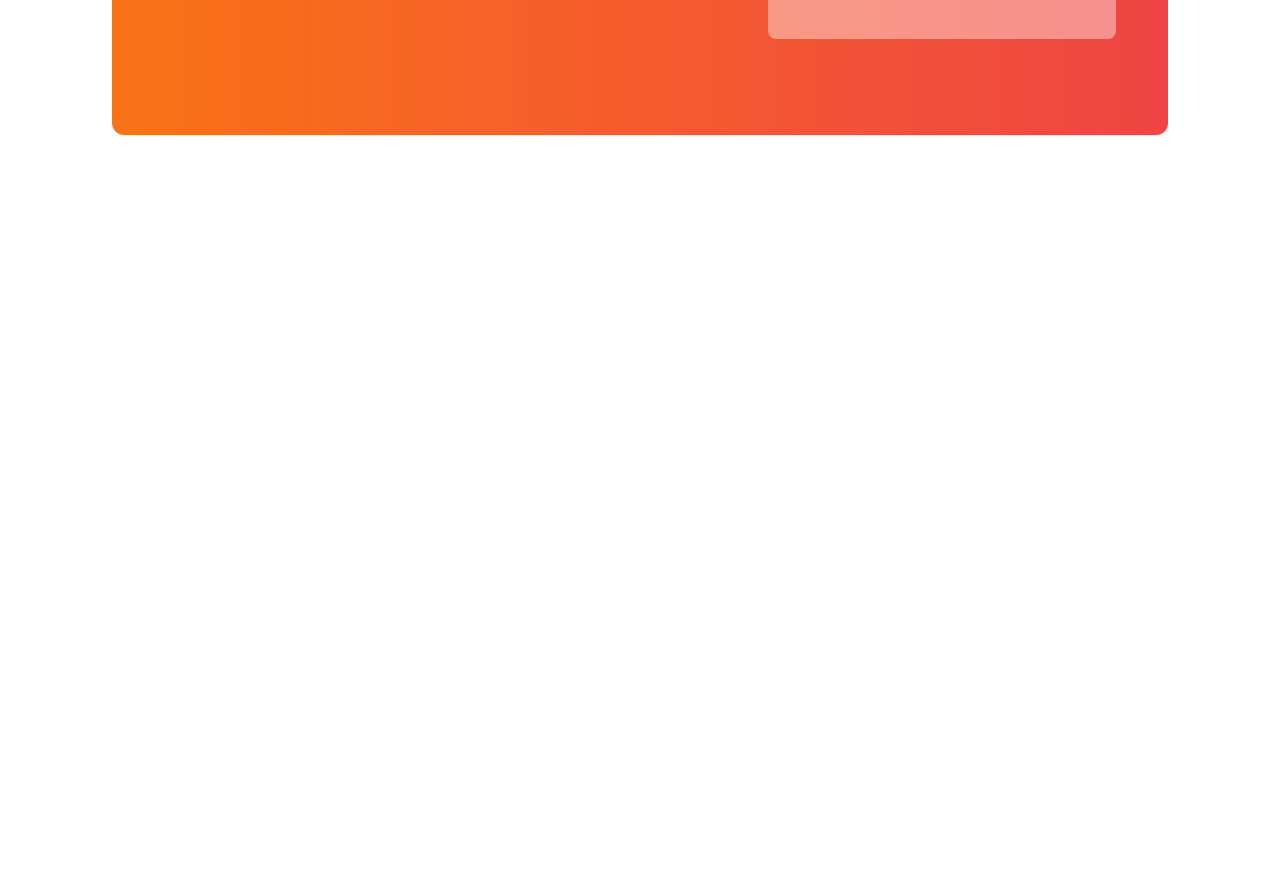
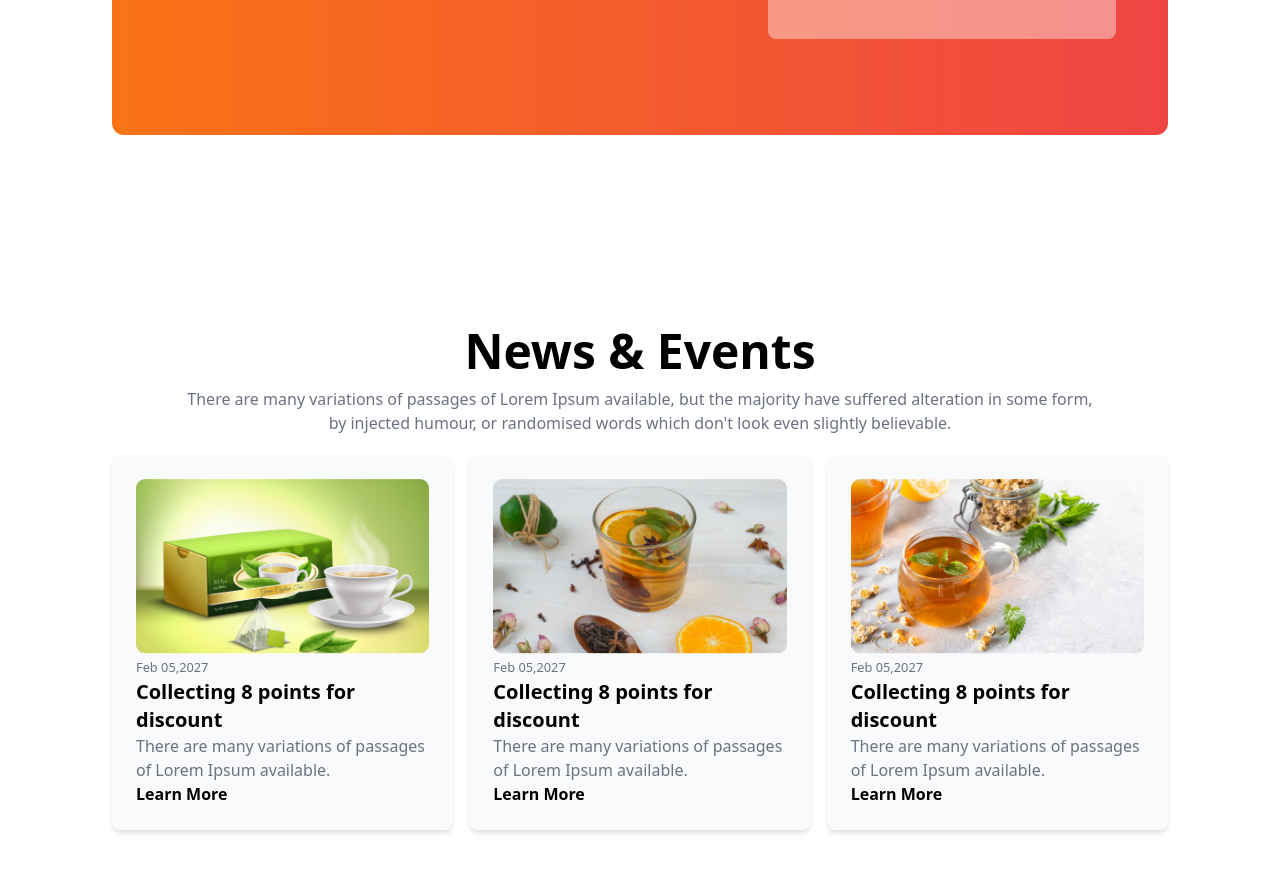
Before and after one commit to 1tasnem/Tea-House-using-Tailwind, a plain HTML site: page index.html in a window 1280 px wide. Shown: the part 2296-3167 px from the top of the page. Before the commit the page ends 2527 px from the top, so only its background shows below. Drawn offline with nearby package versions, Linux system fonts and the light colour scheme.

Commit message:
added news section

```diff
--- a/index.html
+++ b/index.html
@@ -200,6 +200,47 @@
 
 
 </section>
+<section class="py-8 lg:py-24">
+  <div class="text-center mb-5">
+    <h1 class="text-5xl font-bold mb-3">News & Events</h1>
+    <p class="text-gray-500 ">There are many variations of passages of Lorem Ipsum available, but the majority have suffered alteration in some form,<br>
+       by injected humour, or randomised words which don't look even slightly believable. </p>
+  </div>
+  <div class="grid grid-cols-3 gap-4 ">
+  <div class="rounded-lg shadow-md bg-gray-50 overflow-hidden p-6">
+    <img src="./images/news-1.png" alt="">
+    <small class="text-gray-500">
+      Feb 05,2027
+    </small>
+    <h2 class="font-bold text-xl">Collecting 8 points for<br> discount</h2>
+    <p class="text-gray-500">There are many variations of passages of Lorem Ipsum available.</p>
+    <h3 class="font-bold">Learn More</h3>
+  </div>
+  <div class="rounded-lg shadow-md bg-gray-50 overflow-hidden p-6">
+    <img src="./images/news-2.png" alt="">
+    <small class="text-gray-500">
+      Feb 05,2027
+    </small>
+    <h2 class="font-bold text-xl">Collecting 8 points for discount</h2>
+    <p class="text-gray-500">There are many variations of passages of Lorem Ipsum available.</p>
+    <h3 class="font-bold">Learn More</h3>
+  </div>
+  <div class="rounded-lg shadow-md bg-gray-50 overflow-hidden p-6">
+    <img src="./images/news-3.png" alt="">
+    <small class="text-gray-500">
+      Feb 05,2027
+    </small>
+    <h2 class="font-bold text-xl">Collecting 8 points for discount</h2>
+    <p class="text-gray-500">There are many variations of passages of Lorem Ipsum available.</p>
+    <h3 class="font-bold">Learn More</h3>
+  </div>
+
+
+  <div>
+
+  </div>
+
+</section>
   </main>
 
 </body>
```
